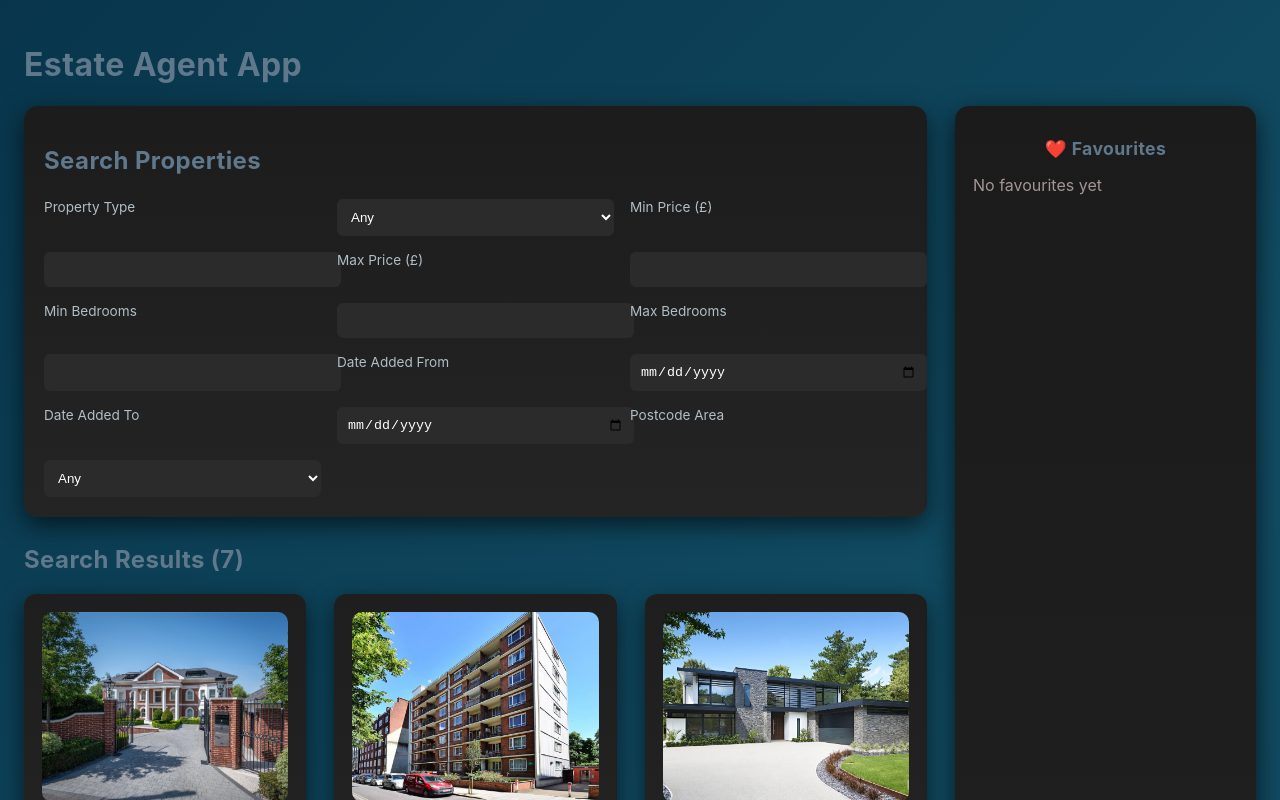
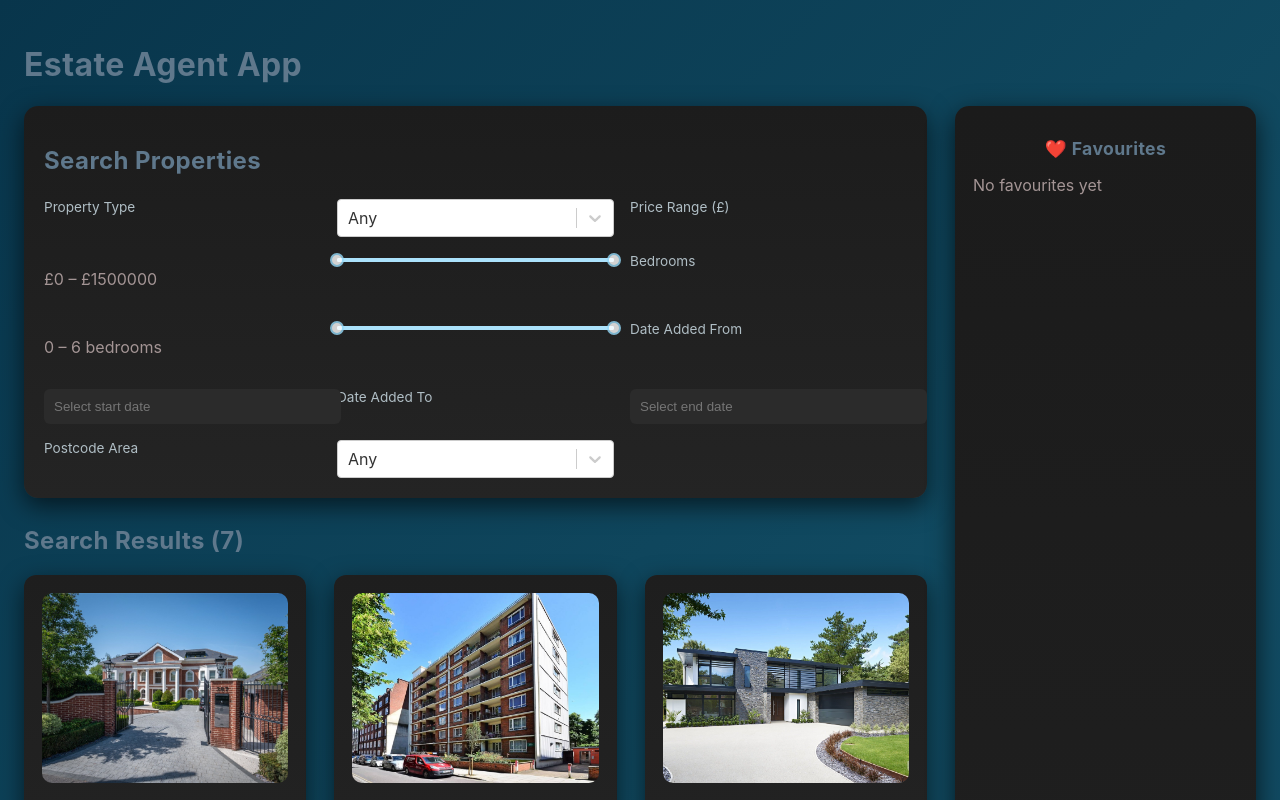
Before and after one commit to Maryam0406/estate-agent-react, a React (Create React App) app: page / in a window 1280 px wide. Shown: the top 800 px of the page. Built offline with nearby package versions, Linux system fonts and the light colour scheme.

Commit message:
minor changes in app.css

```diff
--- a/src/components/SearchForm.js
+++ b/src/components/SearchForm.js
@@ -1,111 +1,119 @@
+import Select from "react-select";
+import DatePicker from "react-datepicker";
+import Slider from "rc-slider";
+import "react-datepicker/dist/react-datepicker.css";
+import "rc-slider/assets/index.css";
+
 function SearchForm({ filters, setFilters }) {
+  const typeOptions = [
+    { value: "Any", label: "Any" },
+    { value: "House", label: "House" },
+    { value: "Flat", label: "Flat" }
+  ];
+
+  const postcodeOptions = [
+    { value: "Any", label: "Any" },
+    { value: "BR1", label: "BR1" },
+    { value: "BR5", label: "BR5" },
+    { value: "BR6", label: "BR6" },
+    { value: "BR7", label: "BR7" },
+    { value: "NW1", label: "NW1" },
+    { value: "SE1", label: "SE1" },
+    { value: "DA15", label: "DA15" }
+  ];
+
   return (
     <div className="search-form">
       <h2>Search Properties</h2>
 
       {/* Property Type */}
       <label>Property Type</label>
-      <select
-        value={filters.type}
-        onChange={(e) =>
-          setFilters({ ...filters, type: e.target.value })
-        }
-      >
-        <option value="Any">Any</option>
-        <option value="House">House</option>
-        <option value="Flat">Flat</option>
-      </select>
-
-      {/* Price */}
-      <label>Min Price (£)</label>
-      <input
-        type="number"
-        value={filters.minPrice ?? ""}
-        onChange={(e) =>
-          setFilters({
-            ...filters,
-            minPrice: e.target.value ? Number(e.target.value) : null
-          })
+      <Select
+        options={typeOptions}
+        value={typeOptions.find(o => o.value === filters.type)}
+        onChange={(option) =>
+          setFilters({ ...filters, type: option.value })
         }
       />
 
-      <label>Max Price (£)</label>
-      <input
-        type="number"
-        value={filters.maxPrice ?? ""}
-        onChange={(e) =>
+      {/* Price Range */}
+      <label>Price Range (£)</label>
+      <p>
+        £{filters.minPrice ?? 0} – £{filters.maxPrice ?? 1500000}
+      </p>
+      <Slider
+        range
+        min={0}
+        max={1500000}
+        step={25000}
+        value={[
+          filters.minPrice ?? 0,
+          filters.maxPrice ?? 1500000
+        ]}
+        onChange={([min, max]) =>
           setFilters({
             ...filters,
-            maxPrice: e.target.value ? Number(e.target.value) : null
+            minPrice: min,
+            maxPrice: max
           })
         }
       />
 
       {/* Bedrooms */}
-      <label>Min Bedrooms</label>
-      <input
-        type="number"
-        value={filters.minBedrooms ?? ""}
-        onChange={(e) =>
+      <label>Bedrooms</label>
+      <p>
+        {filters.minBedrooms ?? 0} – {filters.maxBedrooms ?? 6} bedrooms
+      </p>
+      <Slider
+        range
+        min={0}
+        max={6}
+        value={[
+          filters.minBedrooms ?? 0,
+          filters.maxBedrooms ?? 6
+        ]}
+        onChange={([min, max]) =>
           setFilters({
             ...filters,
-            minBedrooms: e.target.value ? Number(e.target.value) : null
+            minBedrooms: min,
+            maxBedrooms: max
           })
         }
       />
 
-      <label>Max Bedrooms</label>
-      <input
-        type="number"
-        value={filters.maxBedrooms ?? ""}
-        onChange={(e) =>
-          setFilters({
-            ...filters,
-            maxBedrooms: e.target.value ? Number(e.target.value) : null
-          })
+      {/* Date Added From */}
+      <label>Date Added From</label>
+      <DatePicker
+        selected={filters.dateFrom}
+        onChange={(date) =>
+          setFilters({ ...filters, dateFrom: date })
         }
+        dateFormat="yyyy-MM-dd"
+        placeholderText="Select start date"
       />
 
-      {/* Date Added */}
-      <label>Date Added From</label>
-      <input
-        type="date"
-        onChange={(e) =>
-          setFilters({
-            ...filters,
-            dateFrom: e.target.value ? new Date(e.target.value) : null
-          })
+      {/* Date Added To */}
+      <label>Date Added To</label>
+      <DatePicker
+        selected={filters.dateTo}
+        onChange={(date) =>
+          setFilters({ ...filters, dateTo: date })
         }
-      />
-
-      <label>Date Added To</label>
-      <input
-        type="date"
-        onChange={(e) =>
-          setFilters({
-            ...filters,
-            dateTo: e.target.value ? new Date(e.target.value) : null
-          })
-        }
+        dateFormat="yyyy-MM-dd"
+        placeholderText="Select end date"
       />
 
       {/* Postcode */}
       <label>Postcode Area</label>
-      <select
-        value={filters.postcode}
-        onChange={(e) =>
-          setFilters({ ...filters, postcode: e.target.value })
+      <Select
+        options={postcodeOptions}
+        value={postcodeOptions.find(
+          o => o.value === filters.postcode
+        )}
+        onChange={(option) =>
+          setFilters({ ...filters, postcode: option.value })
         }
-      >
-        <option value="Any">Any</option>
-        <option value="BR1">BR1</option>
-        <option value="BR5">BR5</option>
-        <option value="BR6">BR6</option>
-        <option value="BR7">BR7</option>
-        <option value="NW1">NW1</option>
-        <option value="SE1">SE1</option>
-        <option value="DA15">DA15</option>
-      </select>
+      />
     </div>
   );
 }
--- a/src/data/properties.json
+++ b/src/data/properties.json
@@ -6,7 +6,7 @@
       "bedrooms": 4,
       "price": 750000,
       "tenure": "Freehold",
-      "description": "Attractive four bedroom family home situated within 0.5 miles of Petts Wood station with fast trains to London.",
+      "description": "Attractive four bedroom family home offered at £750,000, situated within 0.5 miles of Petts Wood station with fast trains to London.",
       "location": "Petts Wood Road, Petts Wood, Orpington",
       "postcodeArea": "BR5",
       "images": [
@@ -18,7 +18,7 @@
         "images/prop1/6.jpg"
       ],
       "url": "properties/prop1.html",
-      "dateAdded": "2022-10-12"
+      "dateAdded": "2025-12-29"
     },
     {
       "id": "prop2",
@@ -26,7 +26,7 @@
       "bedrooms": 2,
       "price": 399995,
       "tenure": "Freehold",
-      "description": "Two double bedroom garden flat presented in excellent decorative order throughout with open plan living space.",
+      "description": "Two double bedroom garden flat priced at 399,995, presented in excellent decorative order throughout with open plan living space.",
       "location": "Crofton Road, Orpington",
       "postcodeArea": "BR6",
       "images": [
@@ -38,7 +38,7 @@
         "images/prop2/6.jpg"
       ],
       "url": "properties/prop2.html",
-      "dateAdded": "2022-09-14"
+      "dateAdded": "2026-01-01"
     },
     {
       "id": "prop3",
@@ -46,7 +46,7 @@
       "bedrooms": 4,
       "price": 950000,
       "tenure": "Freehold",
-      "description": "Spacious four bedroom detached house with private garden, garage and modern fitted kitchen.",
+      "description": "Spacious four bedroom detached house available for 950,000 with private garden, garage and modern fitted kitchen.",
       "location": "High Street, Bromley",
       "postcodeArea": "BR1",
       "images": [
@@ -58,15 +58,15 @@
         "images/prop3/6.png"
       ],
       "url": "properties/prop3.html",
-      "dateAdded": "2023-01-05"
+      "dateAdded": "2026-01-05"
     },
     {
       "id": "prop4",
       "type": "Flat",
       "bedrooms": 1,
-      "price": 275000,
+      "price": 525000,
       "tenure": "Leasehold",
-      "description": "Modern one bedroom apartment ideal for first-time buyers, close to transport links.",
+      "description": "Modern one bedroom apartment priced at 275,000, ideal for first-time buyers, close to transport links.",
       "location": "Station Road, London",
       "postcodeArea": "NW1",
       "images": [
@@ -78,7 +78,7 @@
         "images/prop4/6.jpg"
       ],
       "url": "properties/prop4.html",
-      "dateAdded": "2023-03-22"
+      "dateAdded": "2025-12-27"
     },
     {
       "id": "prop5",
@@ -86,7 +86,7 @@
       "bedrooms": 5,
       "price": 1250000,
       "tenure": "Freehold",
-      "description": "Luxury five bedroom family home with landscaped garden, swimming pool and open-plan living areas.",
+      "description": "Luxury five bedroom family home offered at £1,250,000 with landscaped garden, swimming pool and open-plan living areas.",
       "location": "Oak Avenue, Chislehurst",
       "postcodeArea": "BR7",
       "images": [
@@ -98,15 +98,15 @@
         "images/prop5/6.jpg"
       ],
       "url": "properties/prop5.html",
-      "dateAdded": "2024-06-10"
+      "dateAdded": "2025-12-30"
     },
     {
       "id": "prop6",
       "type": "Flat",
       "bedrooms": 3,
-      "price": 525000,
+      "price": 1425000,
       "tenure": "Leasehold",
-      "description": "Three bedroom penthouse apartment offering panoramic views and contemporary interiors.",
+      "description": "Three bedroom penthouse apartment available for £1,425,000 offering panoramic views and contemporary interiors.",
       "location": "Riverside Walk, London",
       "postcodeArea": "SE1",
       "images": [
@@ -118,15 +118,15 @@
         "images/prop6/6.jpg"
       ],
       "url": "properties/prop6.html",
-      "dateAdded": "2021-11-02"
+      "dateAdded": "2025-12-25"
     },
     {
       "id": "prop7",
       "type": "House",
       "bedrooms": 2,
-      "price": 450000,
+      "price": 90000,
       "tenure": "Freehold",
-      "description": "Charming two bedroom cottage located in a quiet residential area with excellent local amenities.",
+      "description": "Charming two bedroom cottage priced at £90,000, located in a quiet residential area with excellent local amenities.",
       "location": "Maple Close, Sidcup",
       "postcodeArea": "DA15",
       "images": [
@@ -138,7 +138,7 @@
         "images/prop7/6.jpg"
       ],
       "url": "properties/prop7.html",
-      "dateAdded": "2022-08-18"
+      "dateAdded": "2025-12-28"
     }
   ]
 }
```
